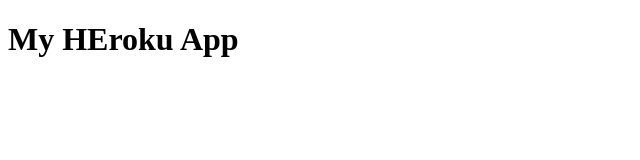
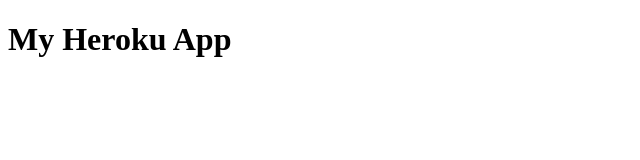
Before and after one commit to ncaine/web-server, a website: page public/index.html in a window 1280 px wide. Shown: the whole page, without its empty margins (0-640 px from the left). Drawn offline with Linux system fonts and the light colour scheme.

Commit message:
update index.html

```diff
--- a/public/index.html
+++ b/public/index.html
@@ -5,6 +5,6 @@
 		<title>My Heroku App</title>
 	</head>
 	<body>
-		<h1>My HEroku App</h1>
+		<h1>My Heroku App</h1>
 	</body>
 </html>
```
